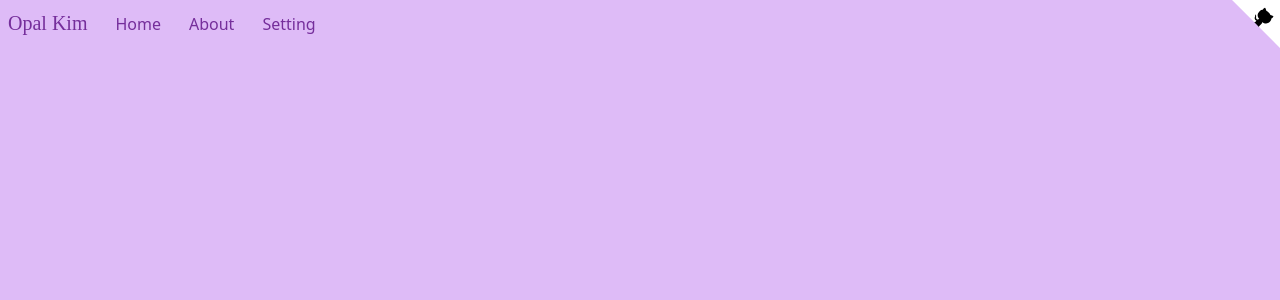
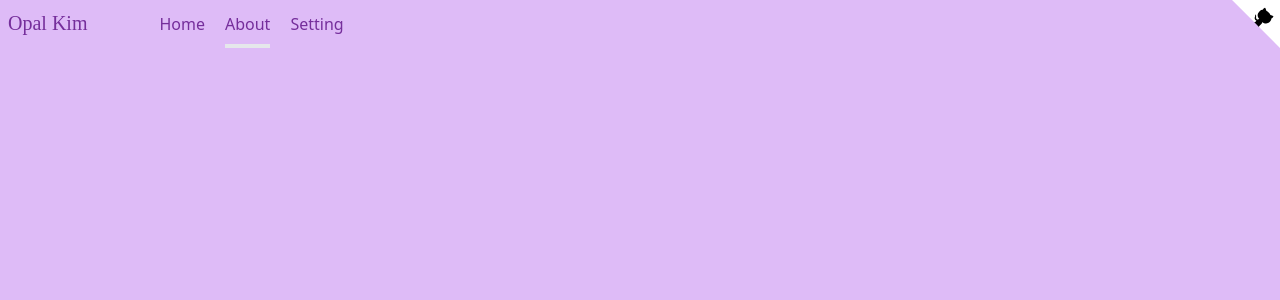
Before and after one commit to Yiipu/my-next-app, a Next.js app: page /about in a window 1280 px wide. Shown: the top 300 px of the page. Built offline with nearby package versions, Linux system fonts and the light colour scheme; a web font is replaced by a local one.

Commit message:
修改导航栏

```diff
--- /dev/null
+++ b/src/app/blogs/[slug]/page.tsx
@@ -0,0 +1,11 @@
+export default function Blog({
+  params
+}: {
+  params: { slug: string }
+}) {
+  return (
+    <div>
+      My Post: {params.slug}
+    </div>
+  )
+}
--- a/src/components/collapse-tab.tsx
+++ b/src/components/collapse-tab.tsx
@@ -3,7 +3,7 @@ import Image from "next/image";
 import { useState } from "react";
 
 // 在 <md 屏幕上显示
-export function CollapsTab() {
+export default function CollapsTab() {
 
     const [collapsed, setCollapsed] = useState(true)
 
--- a/src/components/header.tsx
+++ b/src/components/header.tsx
@@ -1,10 +1,7 @@
-import { github, navItems, title } from "@/config/config"
-import Image from "next/image";
-import { CollapsTab } from "./collapse-tab";
-
-// 接口
-
-export const currentNavId = 1
+import { github, title, navLinks } from "@/config/config"
+import Image from "next/image"
+import CollapsTab from "./collapse-tab"
+import Nav from "./nav"
 
 export default function FixedHeader() {
     return (
@@ -14,12 +11,13 @@ export default function FixedHeader() {
                     <div className="absolute md:hidden">
                         <CollapsTab />
                     </div>
-                    <div className="mx-auto text-center md:ml-2 md:mr-7">
+                    <div className="mx-auto text-center md:mx-2">
                         <Logo />
                     </div>
-                    <div className="hidden md:block">
-                        <Navbar />
-                    </div>
+                    <div className="w-16" />
+                    <nav className="hidden md:flex">
+                        <Nav navLinks={navLinks}/>
+                    </nav>
                     <div className="absolute right-0">
                         <GitHub />
                     </div>
@@ -46,38 +44,8 @@ function GitHub() {
     )
 }
 
-// ISSUE
-// ${}不起作用
-// fixed 要用反引号 `` 而不是引号 '' 包围
 function Logo() {
     return (
         <a className="logo" href="/">{title}</a>
     )
 }
-
-function Navbar() {
-    return (
-        <nav>
-            <ul className="flex">
-                {navItems.map(
-                    (item) => {
-                        if (item.key == currentNavId) {
-                            return (
-                                <li className="mr-7" key={item.key}>
-                                    <a className="text-perfume-" href={item.href}>{item.title}</a>
-                                </li>
-                            )
-                        }
-                        else {
-                            return (
-                                <li className="mr-7" key={item.key}>
-                                    <a className="hover:text-blue-300" href={item.href}>{item.title}</a>
-                                </li>
-                            )
-                        }
-                    }
-                )}
-            </ul>
-        </nav>
-    )
-}
--- /dev/null
+++ b/src/components/nav.tsx
@@ -0,0 +1,37 @@
+'use client'
+
+import { usePathname } from 'next/navigation'
+import Link from "next/link";
+
+export default function Nav({
+    navLinks,
+}: {
+    navLinks: {
+        href: string;
+        name: string;
+    }[],
+}) {
+
+    const pathname = usePathname()
+
+    return (
+        <>
+            {navLinks.map(
+                (link) => {
+
+                    const isActive = pathname === link.href
+
+                    return (
+                        <Link
+                            className={`${isActive ? 'border-b-4' : ''} block h-full mr-5 hover:border-b-4`}
+                            href={link.href}
+                            key={link.name}
+                        >
+                            {link.name}
+                        </Link>
+                    )
+                }
+            )}
+        </>
+    )
+}
--- a/src/config/config.tsx
+++ b/src/config/config.tsx
@@ -2,12 +2,12 @@ const github = {
     url:'https://github.com/Yiipu',
 }
 
-const navItems = [
-    { key: 1, href: "/", title: "Home" },
-    { key: 2, href: "/about", title: "About" },
-    { key: 3, href: "/setting", title: "Setting" },
+const navLinks = [
+    { key: 1, href: "/", name: "Home" },
+    { key: 2, href: "/about", name: "About" },
+    { key: 3, href: "/setting", name: "Setting" },
 ]
 
 const title = 'Opal Kim'
 
-export {github, navItems, title}
+export {github, navLinks, title}
```
